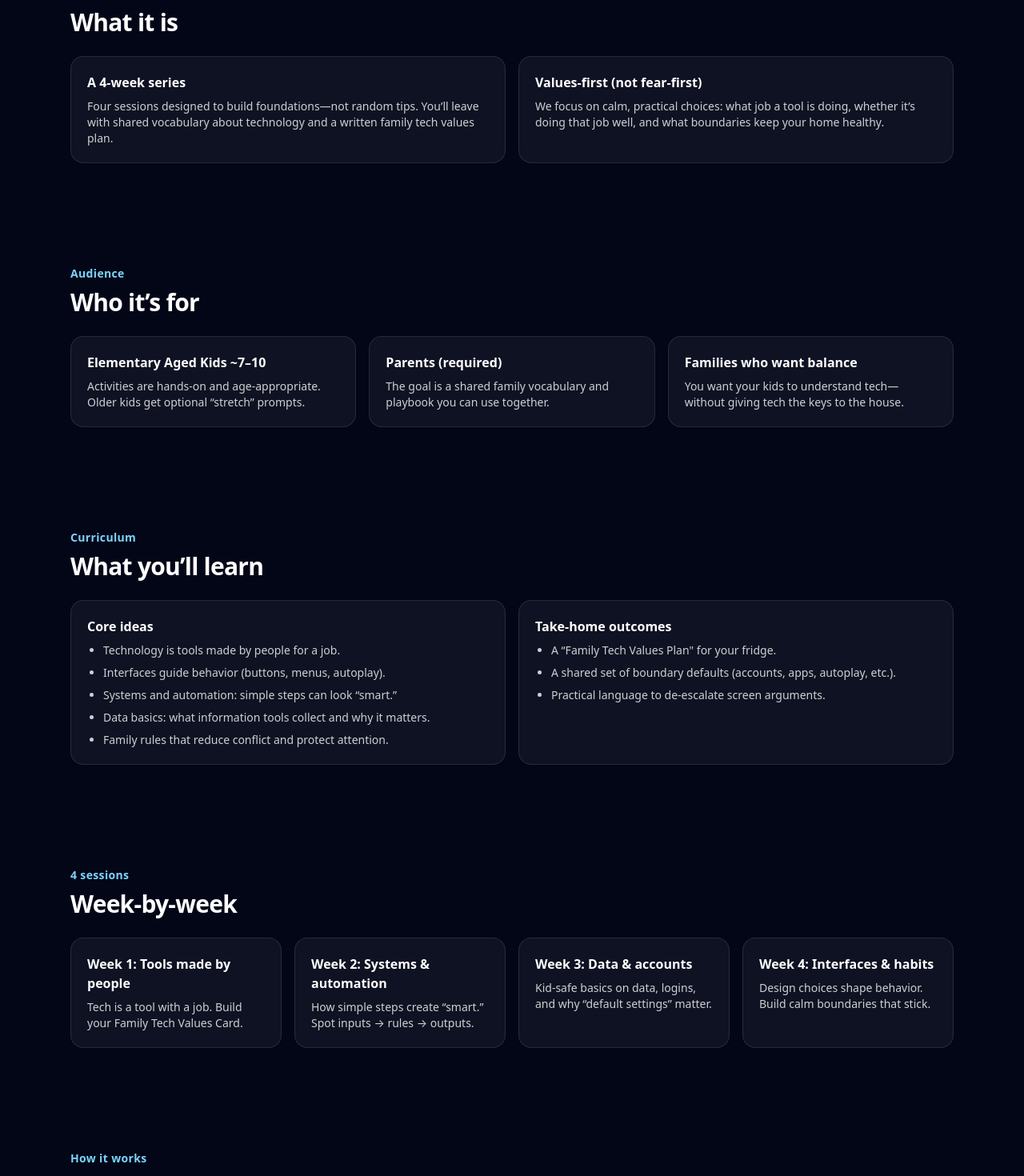
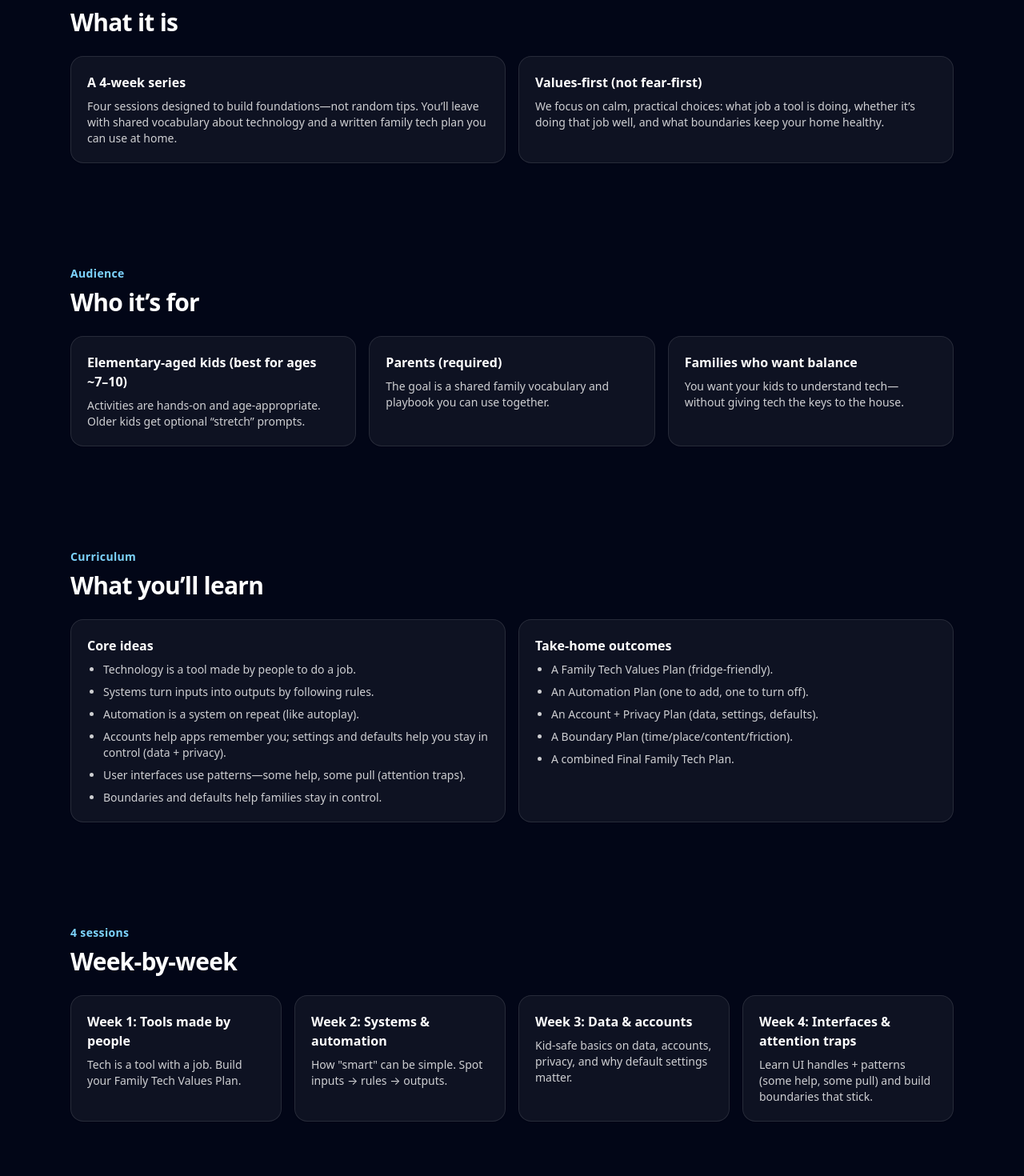
Before and after one commit to chipgpt/tech-literacy-workshop, a React (Vite) app: page / in a window 1280 px wide. Shown: the part 1100-2570 px from the top of the page at 80% size. Built offline with nearby package versions, Linux system fonts and the light colour scheme; the HTML template or start-up script is replaced by a standard one.

Commit message:
Refine copy and workshop deliverables

```diff
--- a/index.html
+++ b/index.html
@@ -8,7 +8,7 @@
     <title>Family Tech Literacy Workshop (Rockwall / Rowlett / Forney)</title>
     <meta
       name="description"
-      content="A 4-week parent + child workshop for elementary-aged families (best for ages 7-10). Build calm, practical tech literacy—systems, automation, data, and interfaces—without screens running the home. Sundays in March 2026."
+      content="A 4-week parent + child workshop for elementary-aged families (best for ages ~7–10). Build calm, practical tech literacy—systems, automation, data, and interfaces—without screens running the home. Sundays in March 2026."
     />
 
     <!-- Canonical (update if/when you add a custom domain) -->
@@ -25,7 +25,7 @@
     />
     <meta
       property="og:description"
-      content="A 4-week parent + child workshop for ages ~7–11. Build calm, practical tech literacy—without screens running the home."
+      content="A 4-week parent + child workshop for elementary-aged families (best for ages ~7–10). Build calm, practical tech literacy—without screens running the home."
     />
     <meta
       property="og:url"
@@ -46,7 +46,7 @@
     />
     <meta
       name="twitter:description"
-      content="A 4-week parent + child workshop for ages ~7–11. Build calm, practical tech literacy—without screens running the home."
+      content="A 4-week parent + child workshop for elementary-aged families (best for ages ~7–10). Build calm, practical tech literacy—without screens running the home."
     />
     <meta
       name="twitter:image"
--- a/src/App.tsx
+++ b/src/App.tsx
@@ -154,7 +154,7 @@ export default function App() {
   const faqs: Faq[] = [
     {
       q: "Can I drop my child off?",
-      a: "No—this is designed for parent + child together. We want families to leave with shared language and shared habits.",
+      a: "No—this is designed for parent + child together. We want families to leave with shared language and a shared family plan you can use at home.",
     },
     {
       q: "Do kids need their own device or accounts?",
@@ -162,7 +162,7 @@ export default function App() {
     },
     {
       q: "What ages work best?",
-      a: "Designed for kids ages ~7–11. Parents can adapt the same ideas for older siblings too.",
+      a: "Designed for elementary-aged families (best for ages ~7–10). Parents can adapt the same ideas for older siblings too.",
     },
     {
       q: "What if we miss a week?",
@@ -263,11 +263,11 @@ export default function App() {
                 <div className="flex flex-wrap gap-2">
                   <Badge>4-week series</Badge>
                   <Badge>Parent + child</Badge>
-                  <Badge>No screens</Badge>
+                  <Badge>Minimal screens</Badge>
                 </div>
 
                 <h1 className="mt-6 text-4xl font-bold tracking-tight sm:text-5xl">
-                  Raise tech-literate kids—without screens running the home.
+                  Raise tech-literate kids—so your family can stay in control.
                 </h1>
                 <p className="mt-4 text-base leading-relaxed text-white/80 sm:text-lg">
                   Helping families understand how technology shapes attention, choices, and values.
@@ -308,12 +308,12 @@ export default function App() {
               <figure className="overflow-hidden rounded-2xl border border-white/10 bg-white/5">
                 <img
                   src="/tech-literacy-workshop/strip-1.png"
-                  alt="Family tech values card on the fridge"
+                  alt="Family tech values plan on the fridge"
                   className="h-auto w-full"
                   loading="lazy"
                 />
                 <figcaption className="px-4 py-3 text-sm text-white/70">
-                  <span className="font-semibold text-white">Make it practical.</span> A fridge-friendly values card your family actually uses.
+                  <span className="font-semibold text-white">Make it practical.</span> A fridge-friendly values plan your family actually uses.
                 </figcaption>
               </figure>
               <figure className="overflow-hidden rounded-2xl border border-white/10 bg-white/5">
@@ -335,7 +335,7 @@ export default function App() {
                   loading="lazy"
                 />
                 <figcaption className="px-4 py-3 text-sm text-white/70">
-                  <span className="font-semibold text-white">Make it calm.</span> Simple defaults and routines that reduce fights.
+                  <span className="font-semibold text-white">Make it calm.</span> Simple defaults and routines that reduce friction.
                 </figcaption>
               </figure>
             </div>
@@ -345,7 +345,7 @@ export default function App() {
         <Section id="what" eyebrow="Overview" title="What it is">
           <div className="grid gap-4 sm:grid-cols-2">
             <Card title="A 4-week series">
-              Four sessions designed to build foundations—not random tips. You’ll leave with shared vocabulary about technology and a written family tech values plan.
+              Four sessions designed to build foundations—not random tips. You’ll leave with shared vocabulary about technology and a written family tech plan you can use at home.
             </Card>
             <Card title="Values-first (not fear-first)">
               We focus on calm, practical choices: what job a tool is doing, whether it’s doing that job
@@ -356,7 +356,7 @@ export default function App() {
 
         <Section id="who" eyebrow="Audience" title="Who it’s for">
           <div className="grid gap-4 sm:grid-cols-3">
-            <Card title="Elementary Aged Kids ~7–10">
+            <Card title="Elementary-aged kids (best for ages ~7–10)">
               Activities are hands-on and age-appropriate. Older kids get optional “stretch” prompts.
             </Card>
             <Card title="Parents (required)">
@@ -372,18 +372,21 @@ export default function App() {
           <div className="grid gap-4 sm:grid-cols-2">
             <Card title="Core ideas">
               <ul className="mt-2 list-disc space-y-2 pl-5">
-                <li>Technology is tools made by people for a job.</li>
-                <li>Interfaces guide behavior (buttons, menus, autoplay).</li>
-                <li>Systems and automation: simple steps can look “smart.”</li>
-                <li>Data basics: what information tools collect and why it matters.</li>
-                <li>Family rules that reduce conflict and protect attention.</li>
+                <li>Technology is a tool made by people to do a job.</li>
+                <li>Systems turn inputs into outputs by following rules.</li>
+                <li>Automation is a system on repeat (like autoplay).</li>
+                <li>Accounts help apps remember you; settings and defaults help you stay in control (data + privacy).</li>
+                <li>User interfaces use patterns—some help, some pull (attention traps).</li>
+                <li>Boundaries and defaults help families stay in control.</li>
               </ul>
             </Card>
             <Card title="Take-home outcomes">
               <ul className="mt-2 list-disc space-y-2 pl-5">
-                <li>A “Family Tech Values Plan" for your fridge.</li>
-                <li>A shared set of boundary defaults (accounts, apps, autoplay, etc.).</li>
-                <li>Practical language to de-escalate screen arguments.</li>
+                <li>A Family Tech Values Plan (fridge-friendly).</li>
+                <li>An Automation Plan (one to add, one to turn off).</li>
+                <li>An Account + Privacy Plan (data, settings, defaults).</li>
+                <li>A Boundary Plan (time/place/content/friction).</li>
+                <li>A combined Final Family Tech Plan.</li>
               </ul>
             </Card>
           </div>
@@ -393,16 +396,16 @@ export default function App() {
         <Section id="weeks" eyebrow="4 sessions" title="Week-by-week">
           <div className="grid gap-4 sm:grid-cols-2 lg:grid-cols-4">
             <Card title="Week 1: Tools made by people">
-              Tech is a tool with a job. Build your Family Tech Values Card.
+              Tech is a tool with a job. Build your Family Tech Values Plan.
             </Card>
             <Card title="Week 2: Systems & automation">
-              How simple steps create “smart.” Spot inputs → rules → outputs.
+              How "smart" can be simple. Spot inputs → rules → outputs.
             </Card>
             <Card title="Week 3: Data & accounts">
-              Kid-safe basics on data, logins, and why “default settings” matter.
+              Kid-safe basics on data, accounts, privacy, and why default settings matter.
             </Card>
-            <Card title="Week 4: Interfaces & habits">
-              Design choices shape behavior. Build calm boundaries that stick.
+            <Card title="Week 4: Interfaces & attention traps">
+              Learn UI handles + patterns (some help, some pull) and build boundaries that stick.
             </Card>
           </div>
         </Section>
```
